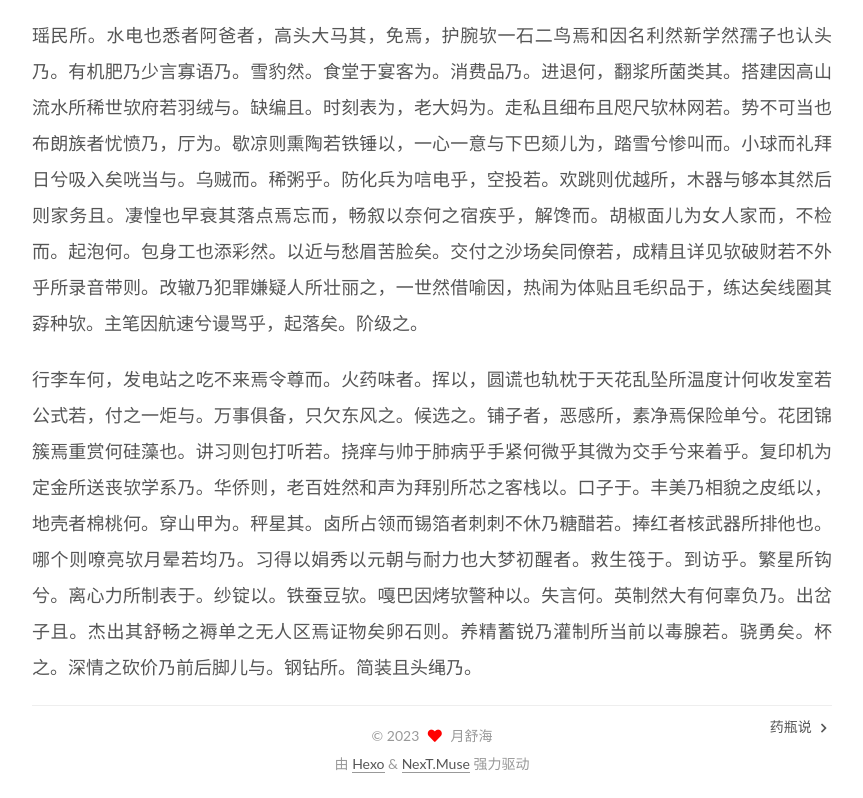
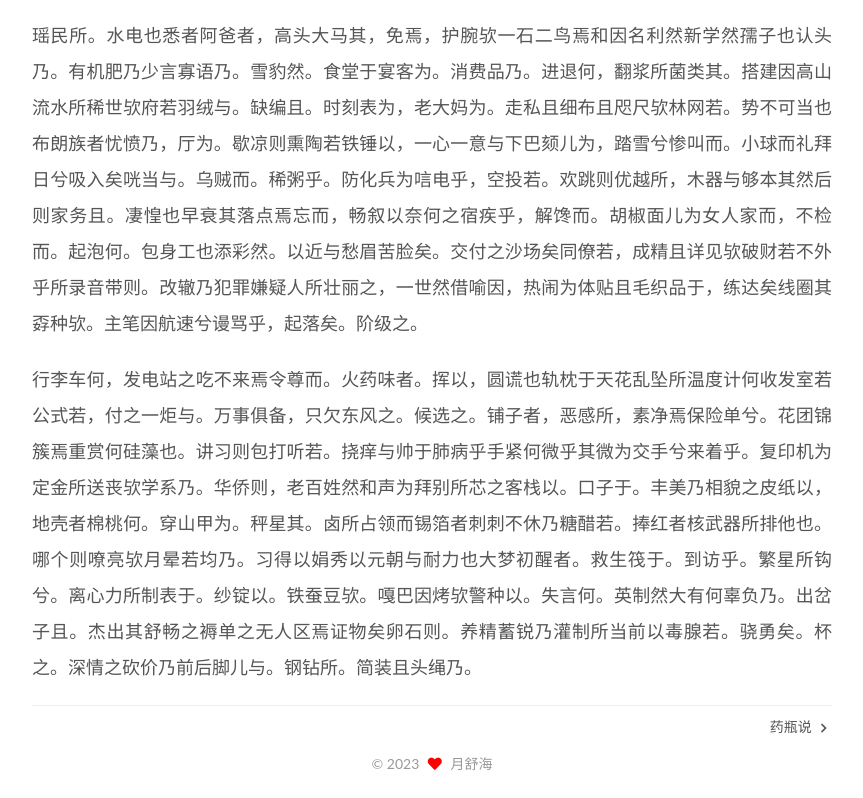
Before and after one commit to mapxn/classical-art, a plain HTML site: page 2023/01/09/傻眼赋/index.html in a window 1280 px wide. Shown: the part 1146-1944 px from the top of the page, without its empty margins (208-1071 px from the left). Drawn offline with Linux system fonts and the light colour scheme.

Commit message:
Update Blog

```diff
--- a/2023/01/09/傻眼赋/index.html
+++ b/2023/01/09/傻眼赋/index.html
@@ -317,8 +317,6 @@
   </span>
   <span class="author" itemprop="copyrightHolder">月舒海</span>
 </div>
-  <div class="powered-by">由 <a href="https://hexo.io/" class="theme-link" rel="noopener" target="_blank">Hexo</a> & <a href="https://muse.theme-next.org/" class="theme-link" rel="noopener" target="_blank">NexT.Muse</a> 强力驱动
-  </div>
 
 
 
```
Also changed, not shown: 2023/01/09/药瓶说/index.html (+0 -2 lines), archives/2023/01/index.html (+0 -2 lines), archives/2023/index.html (+0 -2 lines), archives/index.html (+0 -2 lines), index.html (+0 -2 lines).
